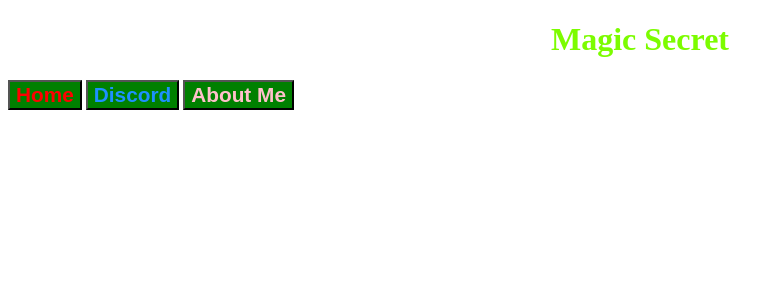
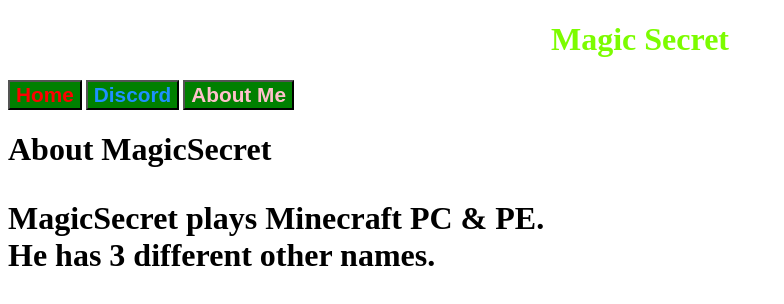
Before and after one commit to MoonCodeing/secretsatmagic.github.io, a plain HTML site: page index.html in a window 1280 px wide. Both pictures are taken after a click on the button "About Me". Shown: the whole page, without its empty margins (0-784 px from the left). Drawn offline with nearby package versions, Linux system fonts and the light colour scheme.

Commit message:
Update index.html

```diff
--- a/index.html
+++ b/index.html
@@ -32,7 +32,7 @@ $(document).ready(function(){
   $("#Am").click(function(){
     $(".hmpg").hide();
 	$(".Ds").hide();
-	$(".Ampg").hide();
+	$(".Ampg").show();
   });
 });
 </script>
```
